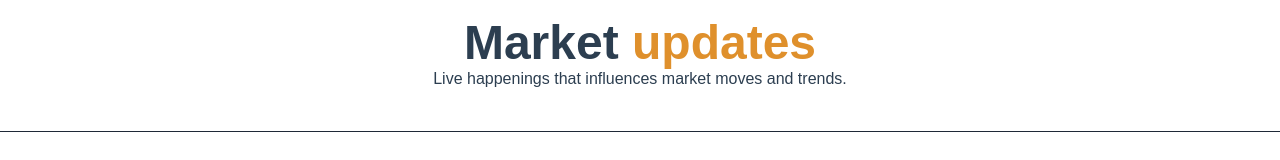
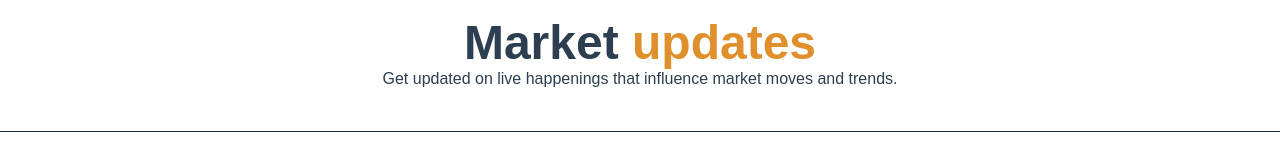
Before and after one commit to annonymousauthority/Brownpaypwa-app, a Vue app: page /market in a window 1280 px wide. Shown: the part 165-325 px from the top of the page. Built offline with nearby package versions, Linux system fonts and the light colour scheme.

Commit message:
Update Market.vue

```diff
--- a/src/views/Market.vue
+++ b/src/views/Market.vue
@@ -67,7 +67,7 @@
     </h5>
     <h4 class="mb-10">
       <span
-        >Live happenings that influences market moves and trends.</span
+        >Get updated on live happenings that influence market moves and trends.</span
       >
     </h4>
   </div>
```
